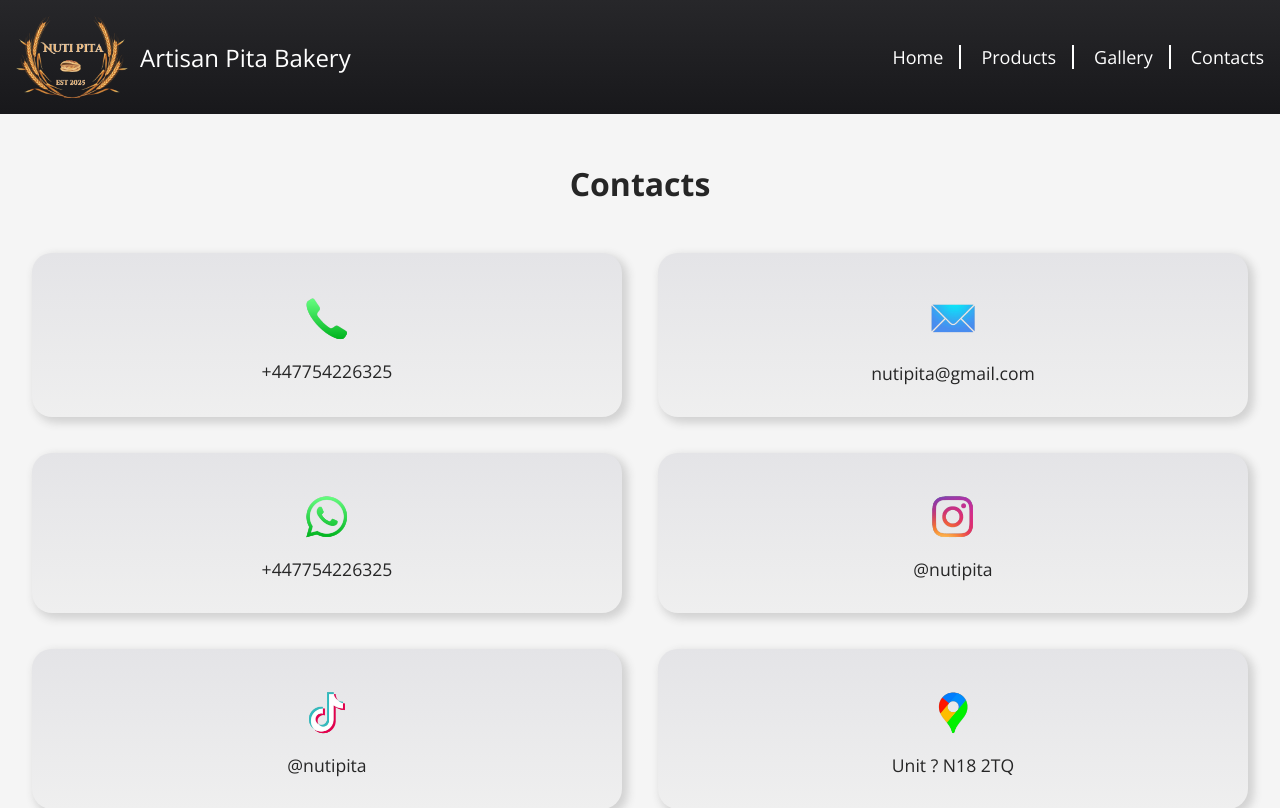
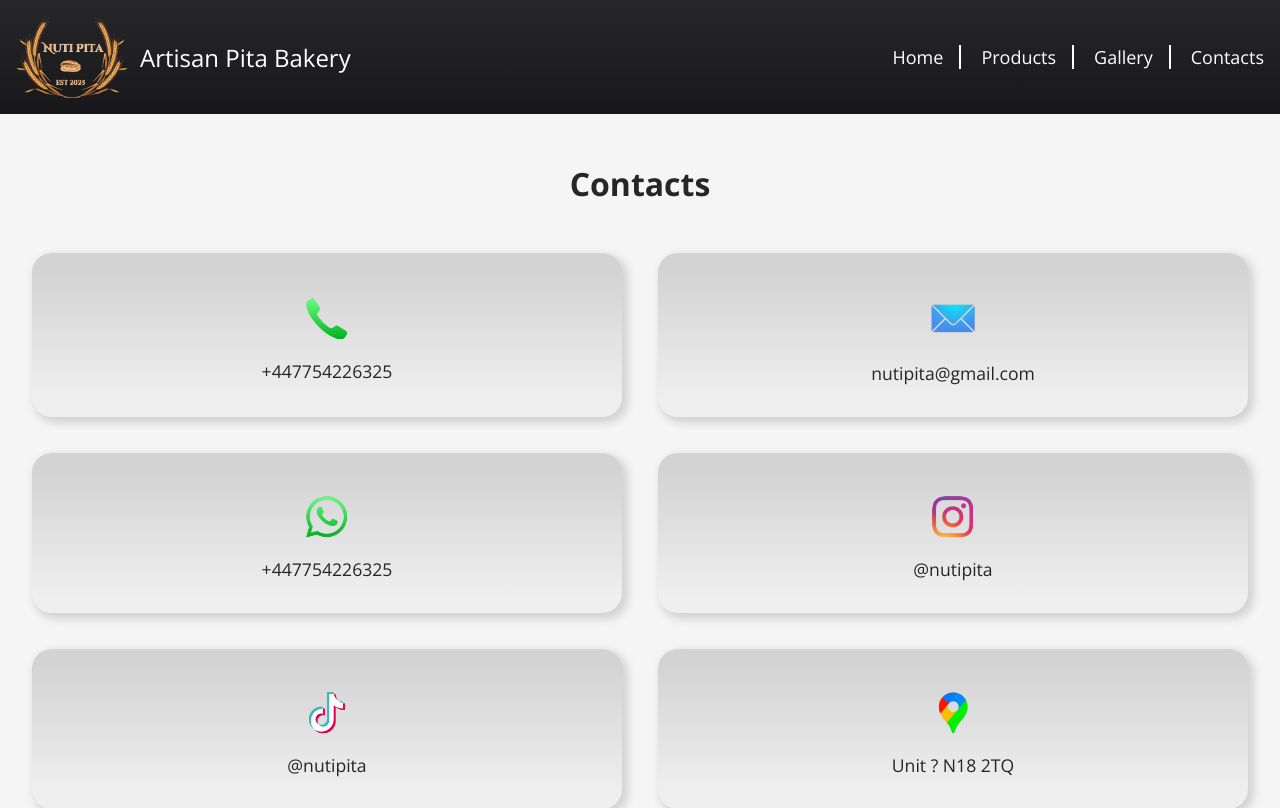
Before and after one commit to InterMaus1154/nutipita, a React (Vite) app: page /contact in a window 1280 px wide. Shown: the top 808 px of the page. Built offline with nearby package versions, Linux system fonts and the light colour scheme.

Commit message:
color chamge contact

```diff
--- a/src/pages/contact/contact.css
+++ b/src/pages/contact/contact.css
@@ -8,6 +8,7 @@
     /*background-color: var(--darkger-gray);*/
     background-color: var(--section-gray);
     background-image: linear-gradient(to bottom ,var(--section-gray) , var(--darkger-gray));
+    background-image: linear-gradient(to bottom ,#d3d3d3 10% , var(--darkger-gray) 90%);
     border-radius: 1.25rem;
     padding: 2rem;
 
```
